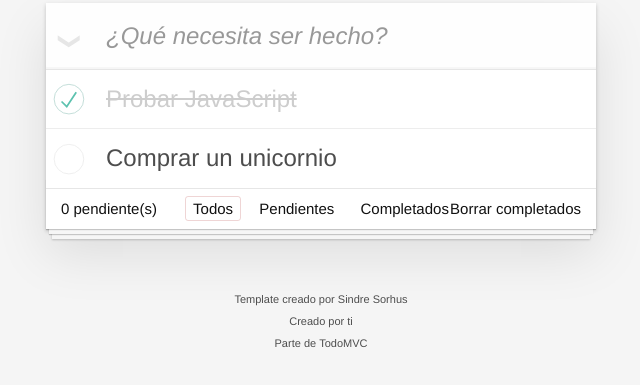
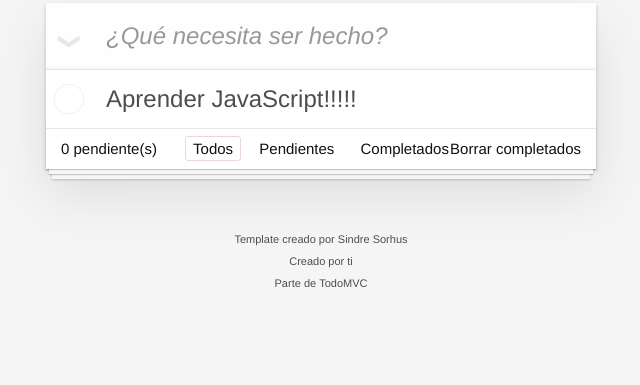
Before and after one commit to ooJOSUEoo/lista-tareas_TODO-JS_webpack, a website built with webpack: page src/index.html in a window 1280 px wide. Shown: the part 127-512 px from the top of the page, without its empty margins (319-959 px from the left). Built offline with nearby package versions, Linux system fonts and the light colour scheme.

Commit message:
Construir las tareas en el HTML

```diff
--- a/src/index.html
+++ b/src/index.html
@@ -18,22 +18,22 @@
 				<ul class="todo-list">
 					<!-- These are here just to show the structure of the list items -->
 					<!-- List items should get the class `editing` when editing and `completed` when marked as completed -->
-					<li class="completed" data-id="abc">
+					<!-- <li class="completed" data-id="abc">
 						<div class="view">
 							<input class="toggle" type="checkbox" checked>
 							<label>Probar JavaScript</label>
 							<button class="destroy"></button>
 						</div>
 						<input class="edit" value="Create a TodoMVC template">
-					</li>
-					<li>
+					</li> -->
+					<!-- <li>
 						<div class="view">
 							<input class="toggle" type="checkbox">
 							<label>Comprar un unicornio</label>
 							<button class="destroy"></button>
 						</div>
 						<input class="edit" value="Rule the web">
-					</li>
+					</li> -->
 				</ul>
 			</section>
 			<!-- This footer should hidden by default and shown when there are todos -->
--- a/src/index.js
+++ b/src/index.js
@@ -2,13 +2,14 @@
 import './styles.css';
 
 import {Todo,TodoList} from './classes';
+import { crearTodoHtml } from './js/componentes';
 
 
 const todoList = new TodoList();
-const tarea = new Todo('Aprender JavaScript');
-const tarea2 = new Todo('Aprender React');
 
+const tarea = new Todo('Aprender JavaScript!!!!!');
 todoList.nuevoTodo(tarea);
-todoList.nuevoTodo(tarea2);
 
 console.log(todoList);
+
+crearTodoHtml(tarea)
--- a/src/js/componentes.js
+++ b/src/js/componentes.js
@@ -1,18 +1,24 @@
-import '../css/componentes.css';
-// import webpacklogo from '../assets/img/webpack-logo.png';
+//referencias en el HTML
+const divTodoList = document.querySelector('.todo-list');
 
 
-export const saludar = ( nombre = 'sin nombre' ) => {
-    console.log('Creando etiqueta h1');
+export const crearTodoHtml = (todo) => {
 
-    const h1 = document.createElement('h1');
-    h1.innerText = `Hola ${ nombre }`;
+    const htmlTodo = `
+    <li class="${(todo.completado) ?  'completed' : ''}" data-id="${todo.id}">
+        <div class="view">
+            <input class="toggle" type="checkbox" ${(todo.completado) ?  'checked' : ''}>
+            <label>${todo.tarea}</label>
+            <button class="destroy"></button>
+        </div>
+        <input class="edit" value="Create a TodoMVC template">
+    </li> `;
 
-    document.body.append( h1 );
+    const div = document.createElement('div');
+    div.innerHTML = htmlTodo;
 
+    divTodoList.append(div.firstElementChild)
 
-    // Img
-    // const img = document.createElement('img');
-    // img.src = webpacklogo;
-    // document.body.append( img );
+    return div.firstElementChild;
+
 }
```
